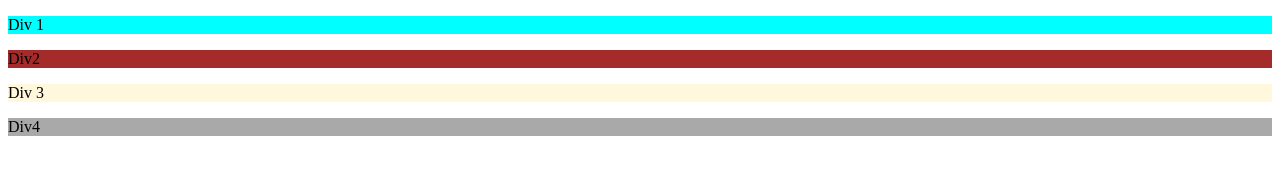
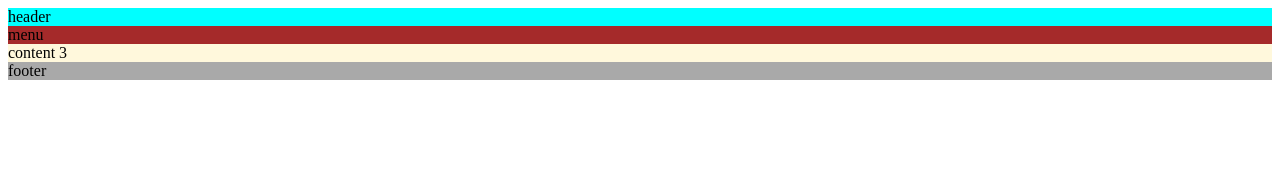
Before and after one commit to mikap2770/day7, a website: page public/menu.html in a window 1280 px wide. Drawn offline with Linux system fonts and the light colour scheme.

Commit message:
ex1-menu fixs

```diff
--- a/public/css/mystyle.css
+++ b/public/css/mystyle.css
@@ -1,12 +1,12 @@
-#div1{
+#header{
     background-color: aqua;
 }
-#div2{
+#menu{
     background-color:brown;
 }
-#div3{
+#content{
     background-color:cornsilk;
 }
-#div4{
+#footer{
     background-color:darkgray;
 }
--- a/public/menu.html
+++ b/public/menu.html
@@ -8,17 +8,17 @@
     <title>Document</title>
 </head>
 <body>
-    <div id="div1">
-        <p>Div 1</p>
+    <div id="header">
+        header
     </div>
-    <div id="div2">
-        <p>Div2</p>
+    <div id="menu">
+        menu
     </div>
-    <div id="div3">
-        <p>Div 3</p>
+    <div id="content">
+        content 3
     </div>
-    <div id="div4">
-        <p>Div4</p>
+    <div id="footer">
+        footer
     </div>
 
 
```
